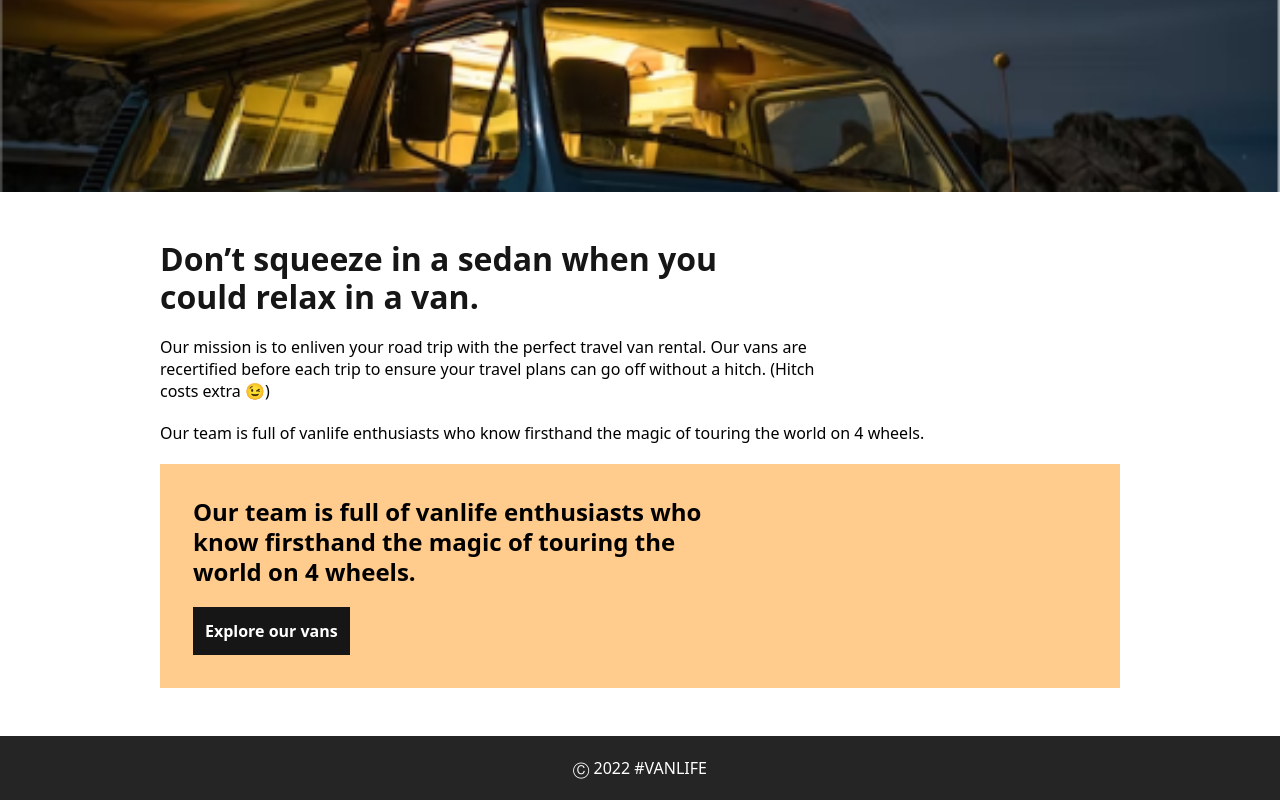
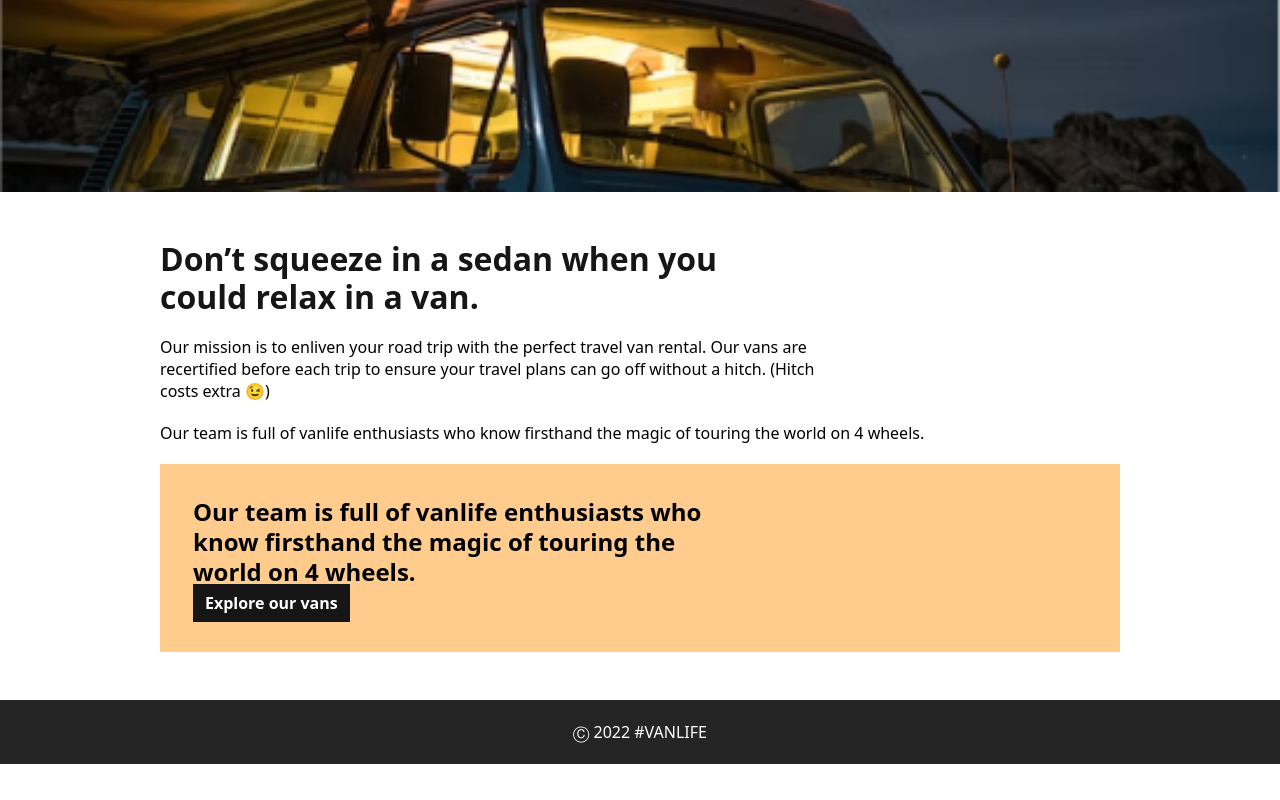
Before and after one commit to clever-cr/vanlife, a React (Vite) app: page /about in a window 1280 px wide. Shown: the part 462-1262 px from the top of the page. After the commit the page ends 1226 px from the top, so only its background shows below. Built offline with nearby package versions, Linux system fonts and the light colour scheme; what miragejs would draw is missing.

Commit message:
refactor codes

```diff
--- a/src/App.jsx
+++ b/src/App.jsx
@@ -3,15 +3,18 @@ import Home from "./pages/Home";
 import AboutUs from "./pages/AboutUs";
 import Vans from "./pages/Vans";
 import VanDetail from "./pages/VanDetail";
+import Layout from "./components/Layout/Layout";
 
 const App = () => {
   return (
     <BrowserRouter>
       <Routes>
-        <Route path="/" element={<Home />} />
-        <Route path="/about" element={<AboutUs />} />
-        <Route path="/vans" element={<Vans />} />
-        <Route path="/vans/:id" element={<VanDetail />} />
+        <Route path="/" element={<Layout />}>
+          <Route index element={<Home />} />
+          <Route path="/about" element={<AboutUs />} />
+          <Route path="/vans" element={<Vans />} />
+          <Route path="/vans/:id" element={<VanDetail />} />
+        </Route>
       </Routes>
     </BrowserRouter>
   );
--- /dev/null
+++ b/src/components/Layout/Layout.jsx
@@ -0,0 +1,14 @@
+import { Outlet } from "react-router-dom";
+import NavBar from "./NavBar";
+import Footer from "./Footer";
+const Layout = () => {
+  return (
+    <div>
+      <NavBar />
+      <Outlet />
+      <Footer />
+    </div>
+  );
+};
+
+export default Layout;
--- a/src/components/sections/Hero.jsx
+++ b/src/components/sections/Hero.jsx
@@ -1,3 +1,5 @@
+import { Link } from "react-router-dom";
+
 const Hero = () => {
   return (
     <div className="bg-[url('/images/bg.png')] bg-cover bg-no-repeat text-white px-56 pt-56  h-[610px]">
@@ -12,9 +14,12 @@ const Hero = () => {
           </p>
         </div>
 
-        <button className="bg-[#FF8C38] rounded-[5px] px-28 py-2 text center">
-          Find your Van{" "}
-        </button>
+        <Link
+          to="vans"
+          className="bg-[#FF8C38] rounded-[5px] px-28 py-2 text center"
+        >
+          Find your Van
+        </Link>
       </div>
     </div>
   );
--- a/src/main.jsx
+++ b/src/main.jsx
@@ -1,11 +1,6 @@
-import React from "react";
 import ReactDOM from "react-dom/client";
 import App from "./App.jsx";
 import "./index.css";
 import "./server.js";
 
-ReactDOM.createRoot(document.getElementById("root")).render(
-  <React.StrictMode>
-    <App />
-  </React.StrictMode>
-);
+ReactDOM.createRoot(document.getElementById("root")).render(<App />);
--- a/src/pages/AboutUs.jsx
+++ b/src/pages/AboutUs.jsx
@@ -1,10 +1,7 @@
-import Footer from "../components/Layout/Footer";
-import NavBar from "../components/Layout/NavBar";
+import { Link } from "react-router-dom";
 
 const AboutUs = () => {
   return (
-    <div>
-      <NavBar />
     <div>
       <img
         src="/images/van.png"
@@ -26,16 +23,17 @@ const AboutUs = () => {
         </p>
         <div className="bg-[#FFCC8D] p-[33px] space-y-5">
           <h1 className="font-bold text-2xl leading-[30px] max-w-lg">
-              Our team is full of vanlife enthusiasts who know firsthand the
-              magic of touring the world on 4 wheels.
+            Our team is full of vanlife enthusiasts who know firsthand the magic
+            of touring the world on 4 wheels.
           </h1>
-            <button className="text-base font-bold leading-8 bg-[#161616] text-white px-3 py-2">
+          <Link
+            to="/vans"
+            className="text-base font-bold leading-8 bg-[#161616] text-white px-3 py-2"
+          >
             Explore our vans
-            </button>
+          </Link>
         </div>
       </div>
-      </div>
-      <Footer />
     </div>
   );
 };
--- a/src/pages/Home.jsx
+++ b/src/pages/Home.jsx
@@ -1,13 +1,9 @@
-import Footer from "../components/Layout/Footer";
-import NavBar from "../components/Layout/NavBar";
 import Hero from "../components/sections/Hero";
 
 const Home = () => {
   return (
     <div>
-      <NavBar />
       <Hero />
-      <Footer />
     </div>
   );
 };
--- a/src/pages/VanDetail.jsx
+++ b/src/pages/VanDetail.jsx
@@ -1,7 +1,5 @@
 import { useParams } from "react-router-dom";
 import { useEffect, useState } from "react";
-import NavBar from "../components/Layout/NavBar";
-import Footer from "../components/Layout/Footer";
 
 const VanDetail = () => {
   const [vanDetails, setVanDetails] = useState();
@@ -17,7 +15,6 @@ const VanDetail = () => {
 
   return (
     <div>
-      <NavBar />
       <div>
         {vanDetails ? (
           <div className="px-40 py-5 space-y-6">
@@ -50,7 +47,6 @@ const VanDetail = () => {
           <h2>Loading...</h2>
         )}
       </div>
-      <Footer />
     </div>
   );
 };
--- a/src/pages/Vans.jsx
+++ b/src/pages/Vans.jsx
@@ -1,6 +1,4 @@
 import { useEffect, useState } from "react";
-import NavBar from "../components/Layout/NavBar";
-import Footer from "../components/Layout/Footer";
 import { Link } from "react-router-dom";
 
 const Vans = () => {
@@ -18,7 +16,6 @@ const Vans = () => {
 
   return (
     <div>
-      <NavBar />
       <div className="bg-primary  px-40 py-5 space-y-6">
         <h1 className="text-[#161616] text-[32px] font-bold leading-[33.65px]">
           Explore our van options
@@ -53,8 +50,6 @@ const Vans = () => {
             ))}
         </div>
       </div>
-
-      <Footer />
     </div>
   );
 };
```
Lines whose indentation alone changed are shown as unchanged.
